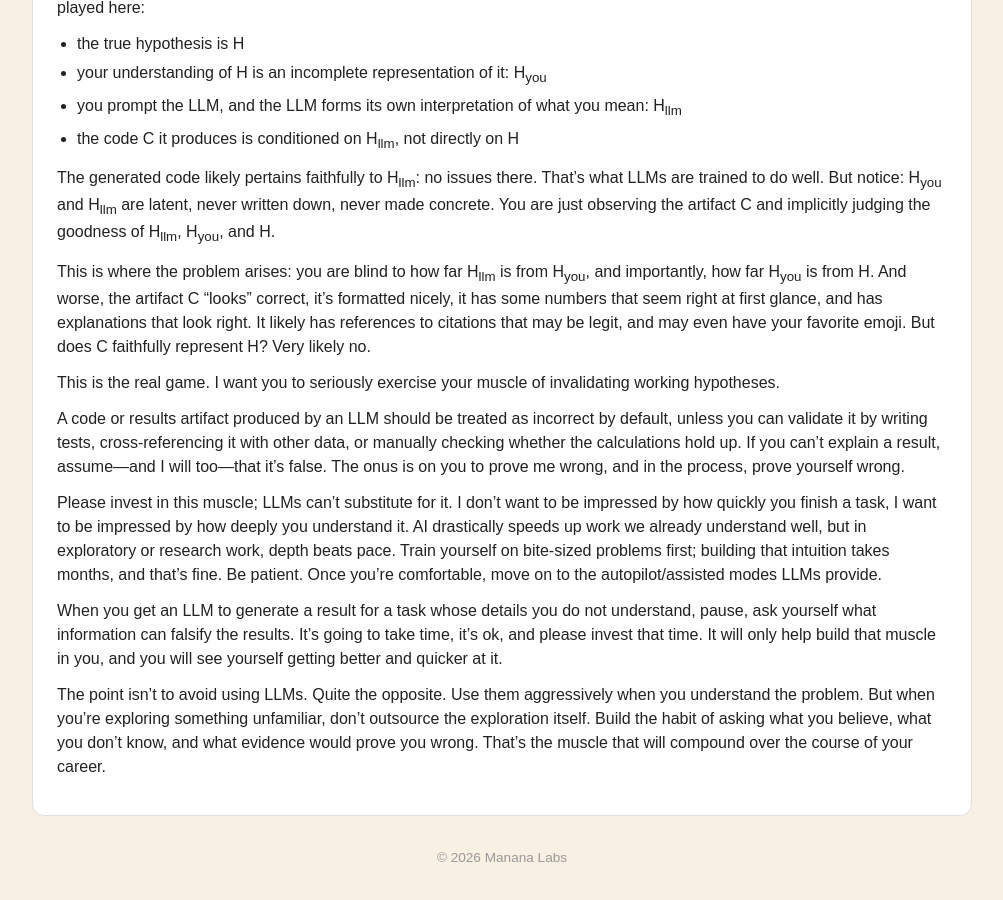
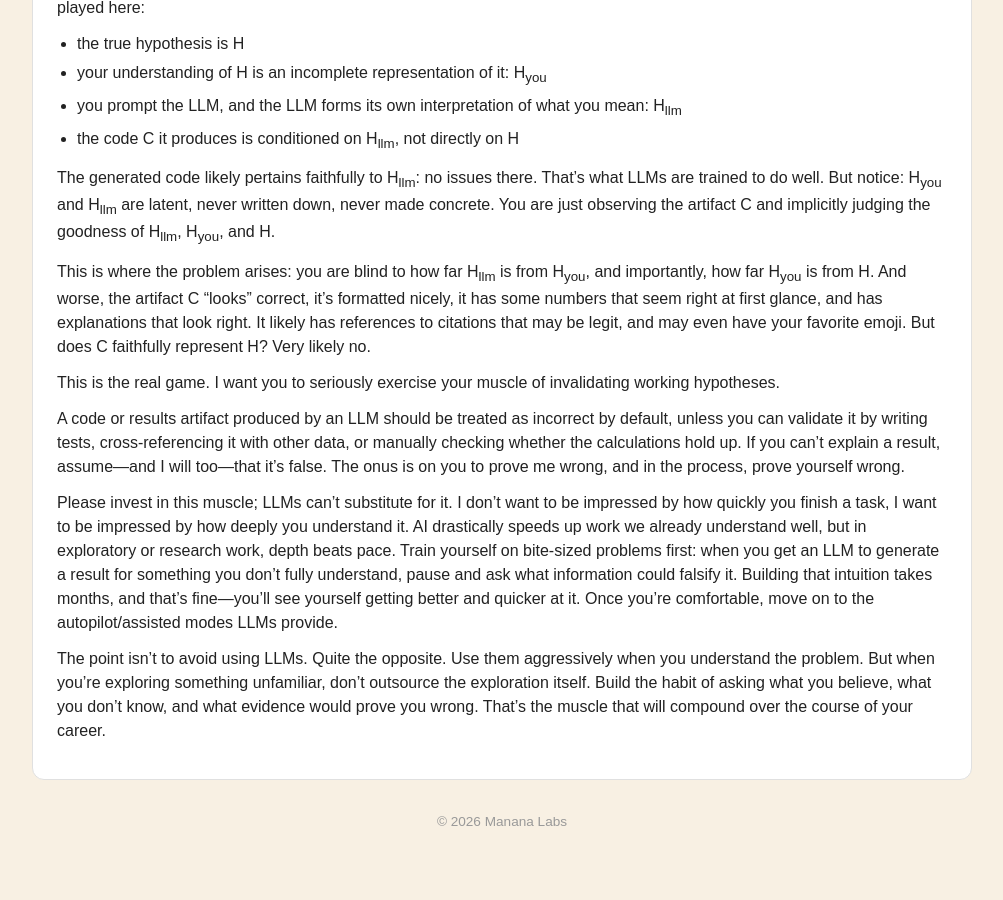
Before and after one commit to manana-labs/manana-labs.github.io, a Jekyll site: the page built from _posts/2026-09-20-a-note-on-the-use-of-llms-for-exploratory-tasks.md, in a window 1280 px wide and 900 px high, scrolled down 1574 px. Shown: the whole window, without its empty margins (138-1141 px from the left). Built offline with Jekyll 4.4.1, drawn with Linux system fonts in a browser that asks for light colours; after the commit the page ends 2438 px from its top, so only the background shows below that.

Commit message:
Merge redundant paragraphs on investing in the falsification muscle
Co-Authored-By: Claude Sonnet 5 <noreply@anthropic.com>

```diff
--- a/_posts/2026-09-20-a-note-on-the-use-of-llms-for-exploratory-tasks.md
+++ b/_posts/2026-09-20-a-note-on-the-use-of-llms-for-exploratory-tasks.md
@@ -54,8 +54,6 @@ This is the real game. I want you to seriously exercise your muscle of invalidat
 
 A code or results artifact produced by an LLM should be treated as incorrect by default, unless you can validate it by writing tests, cross-referencing it with other data, or manually checking whether the calculations hold up. If you can't explain a result, assume---and I will too---that it's false. The onus is on you to prove me wrong, and in the process, prove yourself wrong.
 
-Please invest in this muscle; LLMs can't substitute for it. I don't want to be impressed by how quickly you finish a task, I want to be impressed by how deeply you understand it. AI drastically speeds up work we already understand well, but in exploratory or research work, depth beats pace. Train yourself on bite-sized problems first; building that intuition takes months, and that's fine. Be patient. Once you're comfortable, move on to the autopilot/assisted modes LLMs provide.
-
-When you get an LLM to generate a result for a task whose details you do not understand, pause, ask yourself what information can falsify the results. It's going to take time, it's ok, and please invest that time. It will only help build that muscle in you, and you will see yourself getting better and quicker at it.
+Please invest in this muscle; LLMs can't substitute for it. I don't want to be impressed by how quickly you finish a task, I want to be impressed by how deeply you understand it. AI drastically speeds up work we already understand well, but in exploratory or research work, depth beats pace. Train yourself on bite-sized problems first: when you get an LLM to generate a result for something you don't fully understand, pause and ask what information could falsify it. Building that intuition takes months, and that's fine---you'll see yourself getting better and quicker at it. Once you're comfortable, move on to the autopilot/assisted modes LLMs provide.
 
 The point isn't to avoid using LLMs. Quite the opposite. Use them aggressively when you understand the problem. But when you're exploring something unfamiliar, don't outsource the exploration itself. Build the habit of asking what you believe, what you don't know, and what evidence would prove you wrong. That's the muscle that will compound over the course of your career.
```
